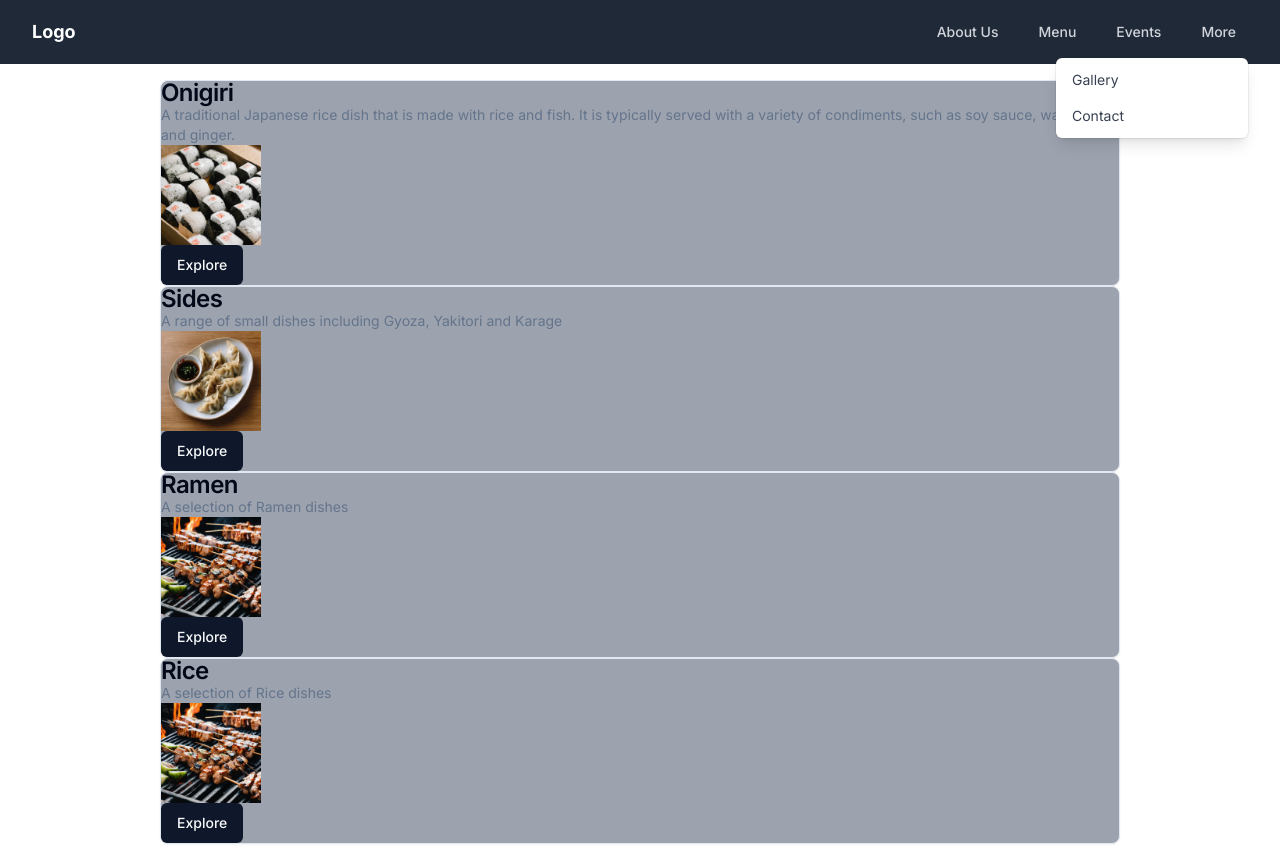
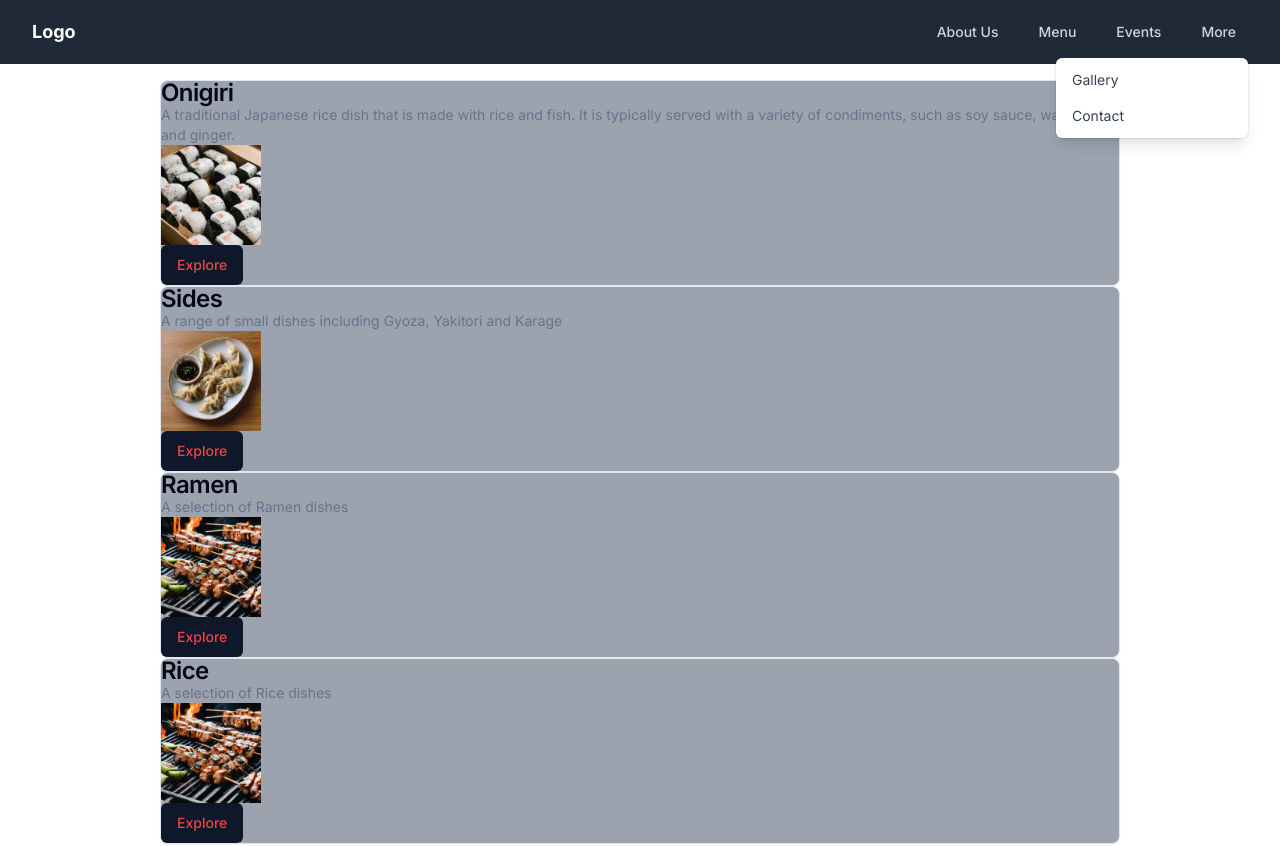
Before and after one commit to Akwei001/Sachi-s-Kitchen, a Next.js app: page /menu in a window 1280 px wide. Shown: the top 846 px of the page. Built offline with nearby package versions, Linux system fonts and the light colour scheme.

Commit message:
button changes

```diff
--- a/src/app/menu/page.tsx
+++ b/src/app/menu/page.tsx
@@ -28,8 +28,8 @@ const MenuPage = () => {
         alt='a photo of gyoza'
         width={100}
         height={100}/>
-      <Link href={category.slug} >
-        <Button>Explore</Button>
+      <Link href={`/menu/category.slug`} >
+        <Button className='px-4 py-2 text-red-500 rounded-md'>Explore</Button>
       </Link>
 
      </Card>
```
